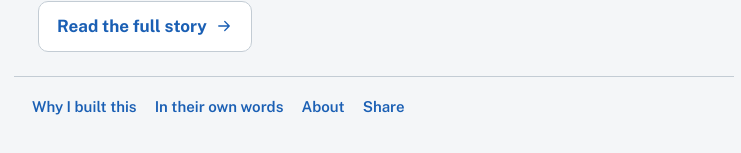
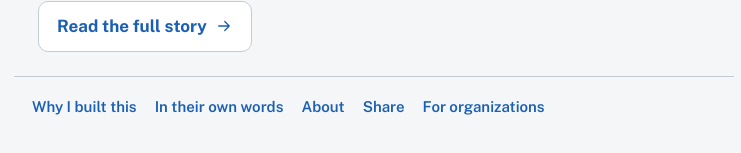
Before and after one commit to Avery45234/before18, a React (Vite) app: page / in a window 1280 px wide. Shown: the part 2833-2986 px from the top of the page, without its empty margins (266-1007 px from the left). Built offline with nearby package versions, Linux system fonts and the light colour scheme.

Commit message:
Link organization guide from app footer

```diff
--- a/src/ui/App.tsx
+++ b/src/ui/App.tsx
@@ -139,6 +139,7 @@ function Shell({ route, children }: { route: Route; children: React.ReactNode })
           <a href="#/voices">{t.voices.title}</a>
           <a href="#/about">{t.nav.about}</a>
           <a href="#/share">{t.share.title}</a>
+          <a href="for-organizations.html">{({ en: "For organizations", es: "Para organizaciones", vi: "Dành cho tổ chức", zh: "机构使用指南" })[lang]}</a>
         </footer>
       </main>
       <nav className="bottomnav" aria-label="Sections">
```
